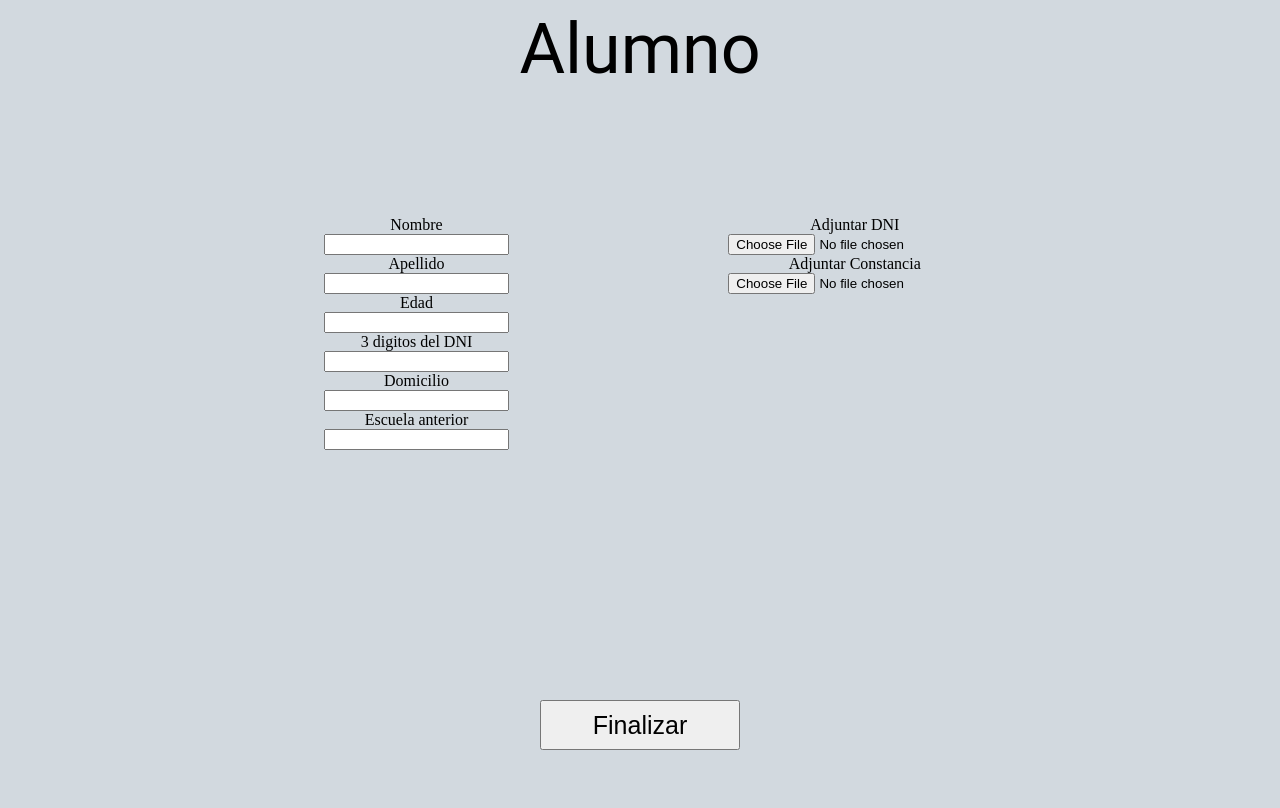
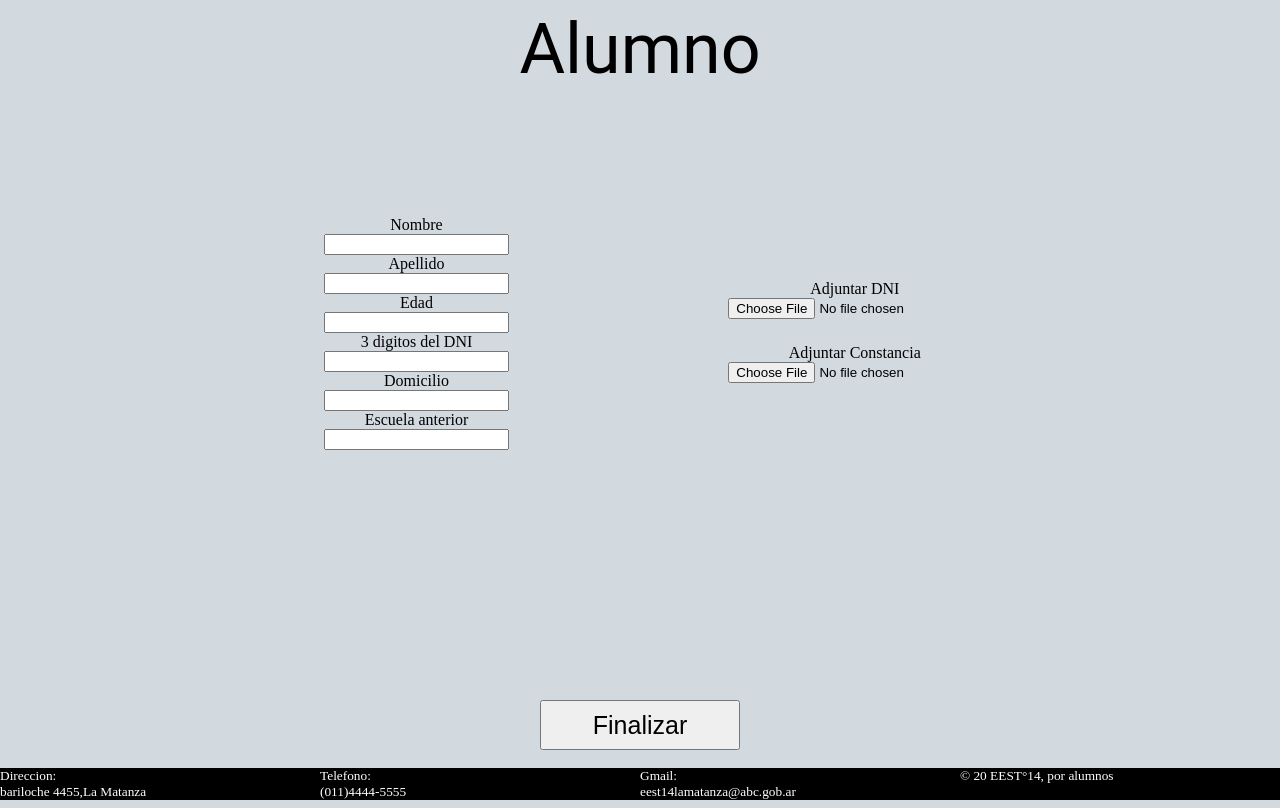
Before and after one commit to GonzaloSilvero/Inscripciones-Remotas, a PHP site: page /alumno.php in a window 1280 px wide. Run offline with PHP 8.4, Linux system fonts and the light colour scheme.

Commit message:
mucho contenido

```diff
--- a/alumno.php
+++ b/alumno.php
@@ -37,19 +37,47 @@
 		</article>
 		<article class="colum2">
 		<section>
+			<div class="adjuntados">
 				Adjuntar DNI
 			<br>
 				<input type="file" name="ImagDNIAl" accept="image/*" require>
-		<br>
+			</div>
+			<div class="adjuntados">
 				Adjuntar Constancia
 			<br>
 				<input type="file" name="constancia" accept="image/*" require>
+			</div>
 		</section>
 
 		</article>
 	</form>
 
-	<div><input type="submit" name="ida" value="Finalizar"></div>
+	<div id="boton"><input type="submit" name="ida" value="Finalizar"></div>
 	</center>
+
+	<!----pie de pagina---->
+	<div id="footer">
+		<div class="conteiner">
+			<div class="row">
+				<div class="col1">
+					<p class="info">
+						Direccion:<br>
+						bariloche 4455,La Matanza
+					</p>
+					<p class="info">
+						Telefono:<br>
+						(011)4444-5555
+					</p>
+					<p class="info">
+						Gmail:<br>
+						eest14lamatanza@abc.gob.ar
+					</p>
+					<p class="info">
+						&copy; <?=date('y')?> EEST°14, por alumnos
+					</p>
+				</div>
+			</div>
+		</div>
+	</div>
 </body>
 </html>
--- a/estilos/Alumno.css
+++ b/estilos/Alumno.css
@@ -8,7 +8,8 @@
 .colum2{
 	float: right;
 	margin-right: 23%;
-	margin-top: 10%;
+	margin-top: 15%;
+	align-content: center;
 }
 
 header{
@@ -16,13 +17,19 @@ header{
 	font-size: 70px;
 }
 
-div{
+.adjuntados{
+	margin-bottom: 10%;
+}
+
+#boton{
 	position:absolute;
 	left:0px;
 	right:0px;
 	bottom:50px;
 }
 
+
+
 input[type=submit] {
 	font-size: 25px;
      height: 50px;
--- a/estilos/Main.css
+++ b/estilos/Main.css
@@ -1,7 +1,3 @@
-html {
-    height: 100%;
-}
-
 body {
     background-color:#d2d9df;
     display: flex;
@@ -22,15 +18,19 @@ header{
 
 #footer {
     background: #000;
+    position: absolute;
     width: 100%;
     height: auto;
-    padding-left: 0px;
+    left: 0px;
+    right: 0px;
     margin: 0px;
     bottom: 0px;
 }
 
 .info {
+    font-size: smaller;
     color: #fff;
+    margin:0px;
     width: 25%;
     float: left;
 }
```
Also changed, not shown: index.php (+4 -4 lines), tutor.php (+12 -12 lines). Lines whose indentation alone changed are shown as unchanged.
